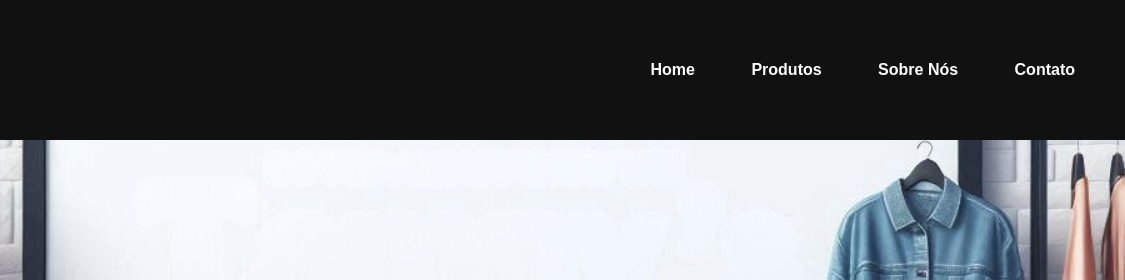
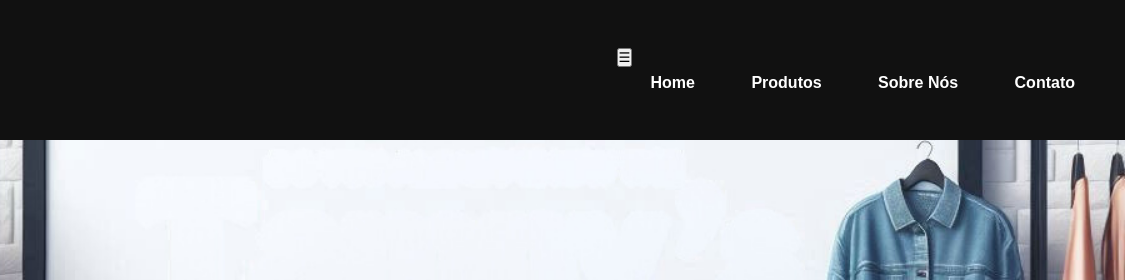
Before and after one commit to b2ycompany/tammystore, a plain HTML site: page index.html in a window 1280 px wide. Shown: the top 280 px of the page, 155-1280 px from the left. Drawn offline with Linux system fonts and the light colour scheme.

Commit message:
Update index.html

```diff
--- a/index.html
+++ b/index.html
@@ -11,8 +11,10 @@
 <body>
   <header class="header">
     <div class="logo"> <img src="asset/logo.png" alt="Logo Tammy Store"> </div>
-    <nav class="nav"> <a href="#home">Home</a> <a href="#products">Produtos</a> <a href="#about">Sobre Nós</a> <a
-        href="#contact">Contato</a> </nav>
+    <nav class="nav"> <button class="menu-toggle" aria-label="Abrir menu">&#9776;</button>
+      <div class="nav-links"> <a href="#home">Home</a> <a href="#products">Produtos</a> <a href="#about">Sobre Nós</a>
+        <a href="#contact">Contato</a> </div>
+    </nav>
   </header>
   <section id="home" class="hero">
     <div class="hero-content">
@@ -30,7 +32,7 @@
       <div class="product-card"> <img src="asset/roup2.jpeg" alt="Produto 2">
         <h3>Blusa Elegante</h3>
         <p>R$ 99,90</p> <button class="add-to-cart">Adicionar ao Carrinho</button>
-      </div> <!-- Adicione mais produtos aqui -->
+      </div>
     </div>
   </section>
   <section id="about" class="about">
```
